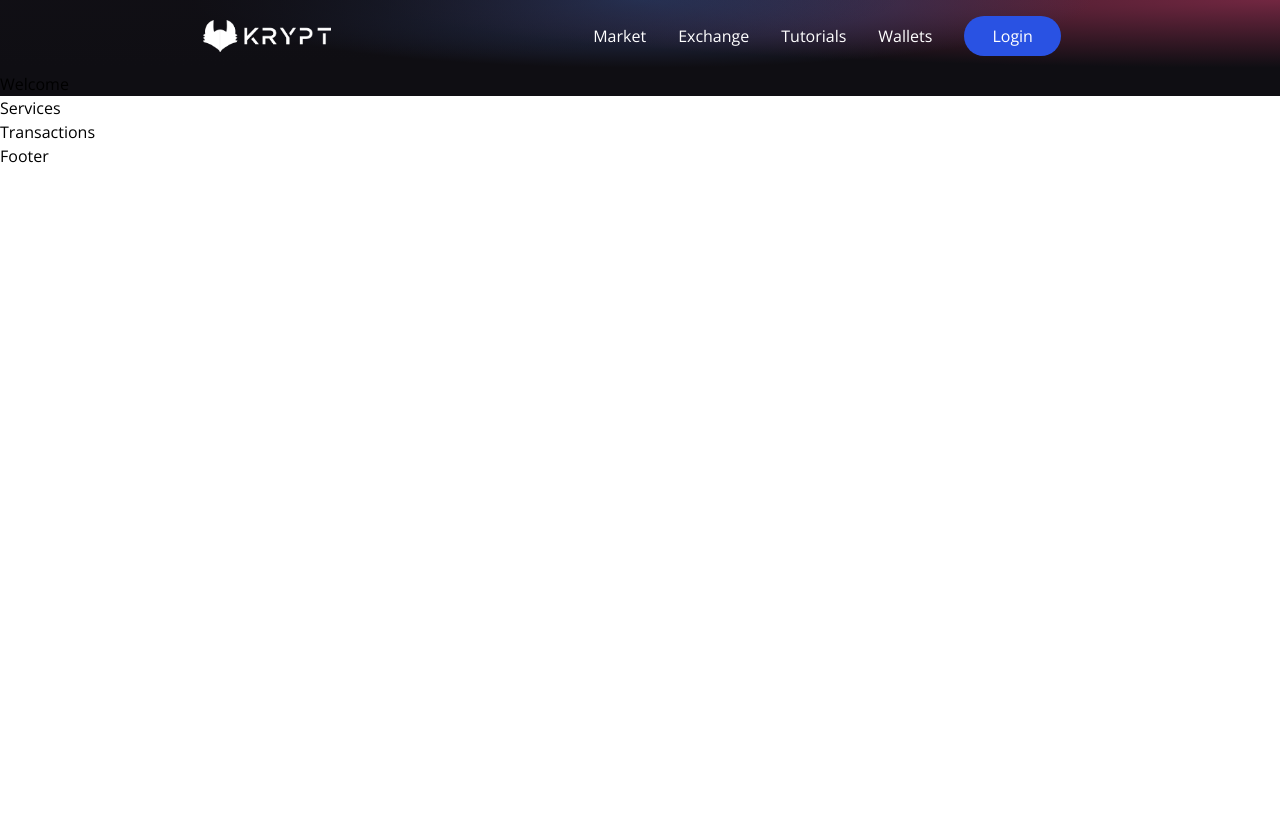
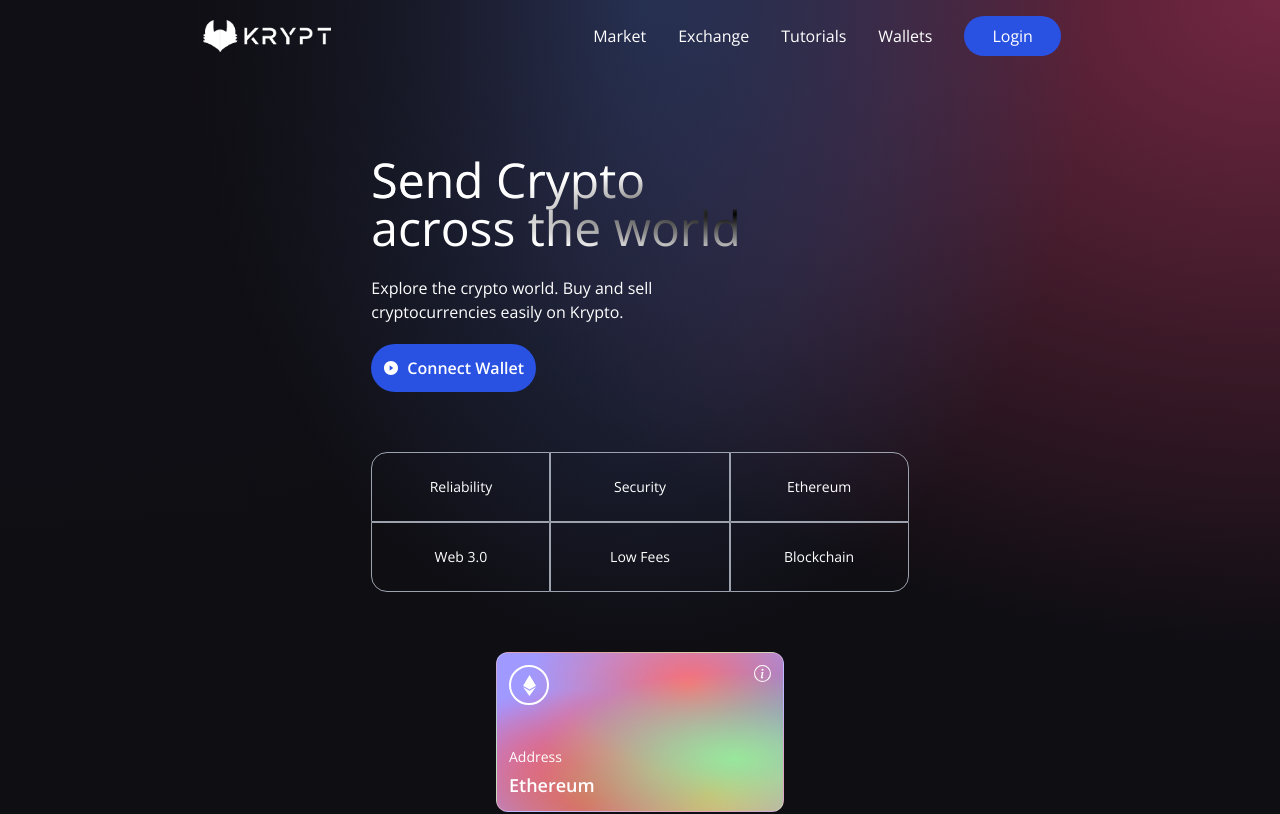
Before and after one commit to atharv02-git/kryptap, a React (Vite) app in the folder clients/: page / in a window 1280 px wide. Shown: the top 814 px of the page. Built offline with nearby package versions, Linux system fonts and the light colour scheme.

Commit message:
Frontend of the welcome page executed

```diff
--- a/clients/src/components/Welcome.jsx
+++ b/clients/src/components/Welcome.jsx
@@ -1,7 +1,79 @@
-import React from 'react'
+import React from "react";
+// Importing all the necessary icons
+import { AiFillPlayCircle } from "react-icons/ai";
+import { SiEthereum } from "react-icons/si";
+import { BsInfoCircle } from "react-icons/bs";
+
+const companyCommonStyles =
+  "min-h-[70px] sm:px-0 px-2 sm:min-w-[120px] flex justify-center items-center border-[0.5px] border-gray-400 text-sm font-light text-white";
 
 export default function Welcome() {
+  const connectWallet = () => {
+    console.log("conne Wallet button Clicked!!!");
+  };
   return (
-    <div>Welcome</div>
-  )
+    <div className="flex w-full justify-center items-center">
+      <div className="flex mf:flex-row flex-col items-start justify-between md:p-20 py-12 px-4">
+        <div className="flex flex-1 justify-start items-start flex-col mf:mr-10">
+          <h1 className="text-3xl sm:text-5xl text-white text-gradient py-1">
+            Send Crypto <br /> across the world
+          </h1>
+          <p className="text-left mt-5 text-white font-light md:w-9/12 w-11/12 text-base">
+            Explore the crypto world. Buy and sell cryptocurrencies easily on
+            Krypto.
+          </p>
+
+          {/* Connect Wallet BUtton */}
+          <button
+            type="button"
+            onClick={connectWallet}
+            className="flex flex-row justify-center items-center my-5 bg-[#2952e3] p-3 rounded-full cursor-pointer hover:bg-[#2546bd]"
+          >
+            <AiFillPlayCircle className="text-white mr-2" />
+            <p className="text-white text-base font-semibold">Connect Wallet</p>
+          </button>
+
+          {/* App features in the GRID format*/}
+          <div className="grid sm:grid-cols-3 grid-cols-2 w-full mt-10">
+            <div className={`rounded-tl-2xl ${companyCommonStyles}`}>
+              Reliability
+            </div>
+            <div className={companyCommonStyles}>Security</div>
+            <div className={`sm:rounded-tr-2xl ${companyCommonStyles}`}>
+              Ethereum
+            </div>
+            <div className={`sm:rounded-bl-2xl ${companyCommonStyles}`}>
+              Web 3.0
+            </div>
+            <div className={companyCommonStyles}>Low Fees</div>
+            <div className={`rounded-br-2xl ${companyCommonStyles}`}>
+              Blockchain
+            </div>
+          </div>
+        </div>
+
+        <div className="flex flex-col flex-1 items-center justify-start w-full mf:mt-0 mt-10">
+          <div className="p-3 flex justify-end items-start flex-col rounded-xl h-40 sm:w-72 w-full my-5 eth-card white-glassmorphism ">
+            <div className="flex justify-between flex-col w-full h-full">
+              <div className="flex justify-between items-start">
+                <div className="w-10 h-10 rounded-full border-2 border-white flex justify-center items-center">
+                  <SiEthereum fontSize={21} color="#fff" />
+                </div>
+                <BsInfoCircle fontSize={17} color="#fff" />
+              </div>
+              <div>
+                <p className="text-white font-light text-sm">Address</p>
+                <p className="text-white font-semibold text-lg mt-1">
+                  Ethereum
+                </p>
+              </div>
+            </div>
+          </div>
+
+
+        </div>
+
+      </div>
+    </div>
+  );
 }
```
